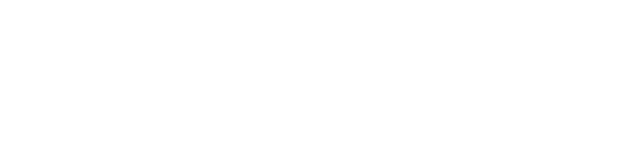
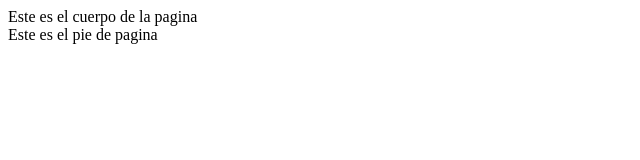
Before and after one commit to andersonrugeles/pruebaProyecto, a plain HTML site: page index.html in a window 1280 px wide. Shown: the whole page, without its empty margins (0-640 px from the left). Drawn offline with Linux system fonts and the light colour scheme.

Commit message:
se agrego el footer de la pagina

```diff
--- a/index.html
+++ b/index.html
@@ -5,6 +5,9 @@
     <title>Proyecto Prueba</title>
 </head>
 <body>
-
+    Este es el cuerpo de la pagina
 </body>
+<footer>
+    Este es el pie de pagina
+</footer>
 </html>
```
